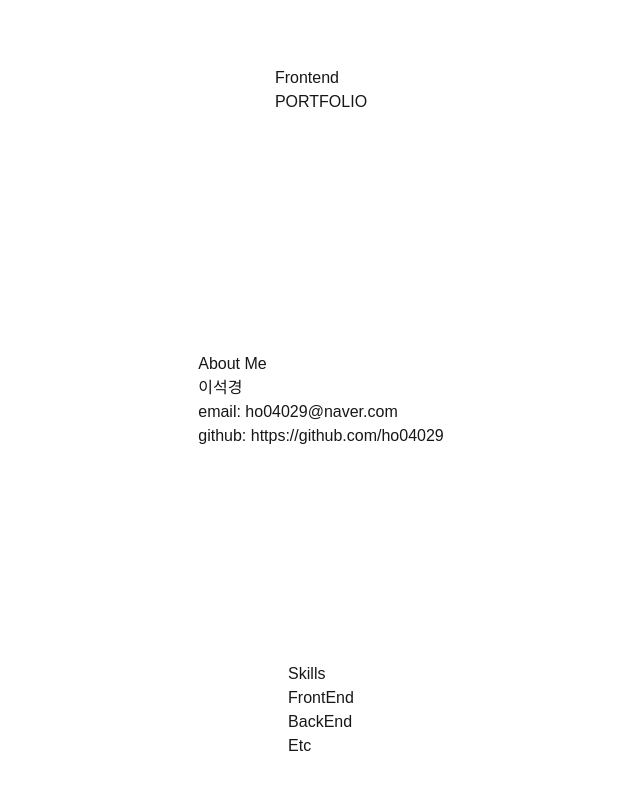
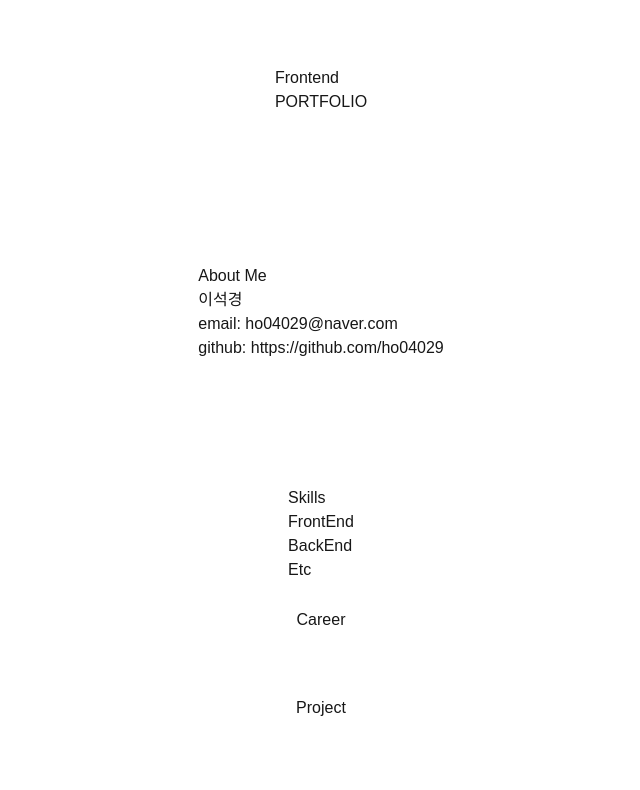
Before and after one commit to ho04029/portfolio, a Next.js app: page / in a window 1280 px wide. Shown: the top 790 px of the page, without its empty margins (319-959 px from the left). Built offline with nearby package versions, Linux system fonts and the light colour scheme.

Commit message:
feat: career, prject컴포넌트 추가

```diff
--- a/app/(route)/page.tsx
+++ b/app/(route)/page.tsx
@@ -1,6 +1,8 @@
 import Start from "../_components/Start";
 import AboutMe from "../_components/AboutMe";
 import Skills from "../_components/Skills";
+import Career from "../_components/Career";
+import Project from "../_components/Project";
 
 export default function Home() {
   return (
@@ -8,6 +10,8 @@ export default function Home() {
       <Start />
       <AboutMe />
       <Skills />
+      <Career />
+      <Project />
     </div>
   );
 }
--- /dev/null
+++ b/app/_components/Career.tsx
@@ -0,0 +1,12 @@
+import React from "react";
+import Title from "./Title";
+
+const Career = () => {
+  return (
+    <section>
+      <Title>Career</Title>
+    </section>
+  );
+};
+
+export default Career;
--- /dev/null
+++ b/app/_components/Project.tsx
@@ -0,0 +1,12 @@
+import React from "react";
+import Title from "./Title";
+
+const Project = () => {
+  return (
+    <section>
+      <Title>Project</Title>
+    </section>
+  );
+};
+
+export default Project;
```
